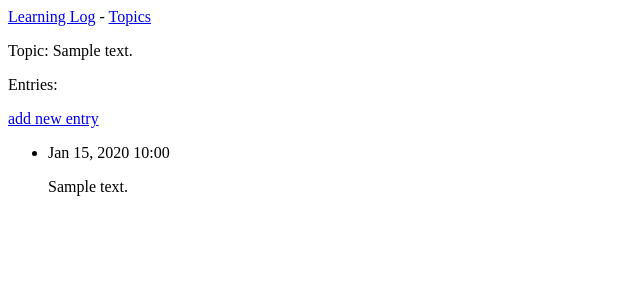
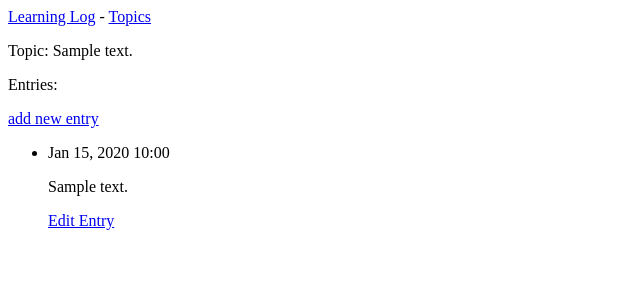
Before and after one commit to weemercury/My_learning_Blog, a Django app: page /topics/1 in a window 1280 px wide. Shown: the top 300 px of the page, without its empty margins (0-640 px from the left). Run offline with Django 5.2, Linux system fonts and the light colour scheme; tables that the repository leaves empty hold one stand-in row (values such as "Sample post").

Commit message:
added the ability to modify current entries

```diff
--- a/learning_logs_apps/templates/learning_logs_apps/topic.html
+++ b/learning_logs_apps/templates/learning_logs_apps/topic.html
@@ -15,6 +15,9 @@
       <li>
         <p>{{ entry.date_added|date:'M d, Y H:i' }}</p>
         <p>{{ entry.text|linebreaks }}</p>
+        <p>
+          <a href="{% url 'learning_logs_apps:edit_entry' entry.id %}">Edit Entry</a>
+      </p>
       </li>
     {% empty %}
       <li>There are no entries for this topic yet.</li>
--- a/learning_logs_apps/urls.py
+++ b/learning_logs_apps/urls.py
@@ -16,4 +16,6 @@ urlpatterns = [
     path('new_topic/', views.new_topic, name='new_topic'),
     # Страница для добавления новой записи.
     path('new_entry/<int:topic_id>', views.new_entry, name='new_entry'),
+    # Страница для редактирования записи
+    path('edit_entry/<int:entry_id>', views.edit_entry, name='edit_entry'),
 ]
--- a/learning_logs_apps/views.py
+++ b/learning_logs_apps/views.py
@@ -1,6 +1,6 @@
 from django.shortcuts import render, redirect
 
-from .models import Topic
+from .models import Topic, Entry
 from .forms import TopicForm, EntryForm
 
 # Create your views here.
@@ -56,3 +56,21 @@ def new_entry(request, topic_id):
     # Вывести пустую или недействительную форму.
     context = {'topic': topic, 'form': form}
     return render(request, 'learning_logs_apps/new_entry.html', context)
+
+def edit_entry(request, entry_id):
+    """Редактирует существующую запись."""
+    entry = Entry.objects.get(id=entry_id)
+    topic = entry.topic
+
+    if request.method != 'POST':
+        # Исходный запрос, создается пустая форма.
+        form = EntryForm(instance=entry)
+    else:
+        # Отправка данных POST - обработать данные.
+        form = EntryForm(instance=entry, data=request.POST)
+        if form.is_valid():
+            form.save()
+            return redirect('learning_logs_apps:topic', topic_id=topic.id)
+
+    context = {'entry': entry, 'topic': topic, 'form': form}
+    return render(request, 'learning_logs_apps/edit_entry.html', context)
```
Also changed, not shown: learning_logs_apps/templates/learning_logs_apps/edit_entry.html (added, +17 -0 lines).
